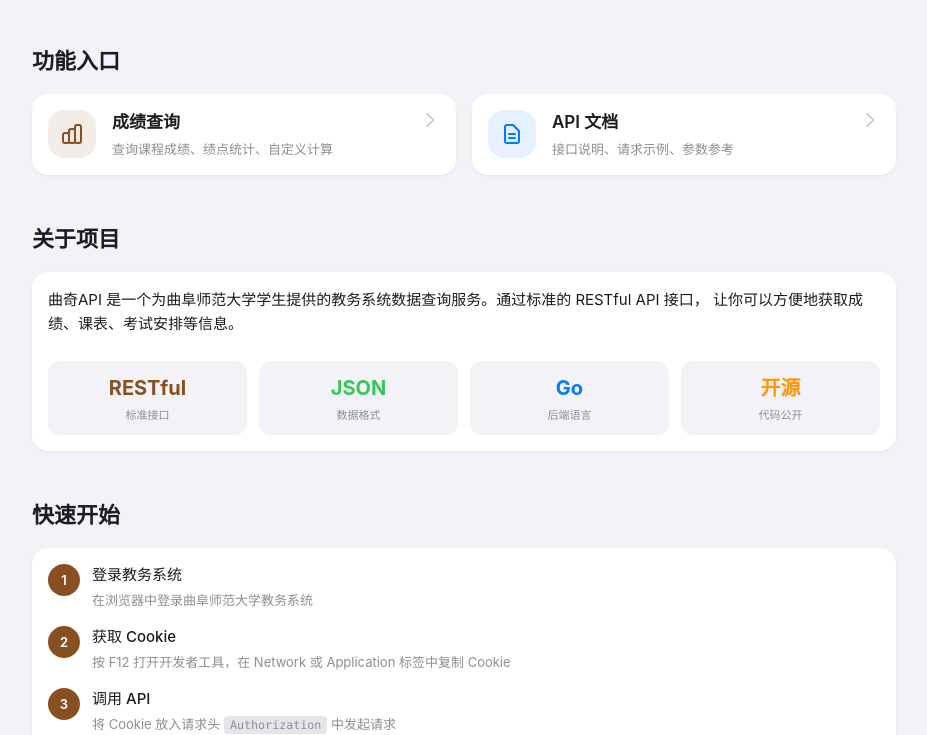
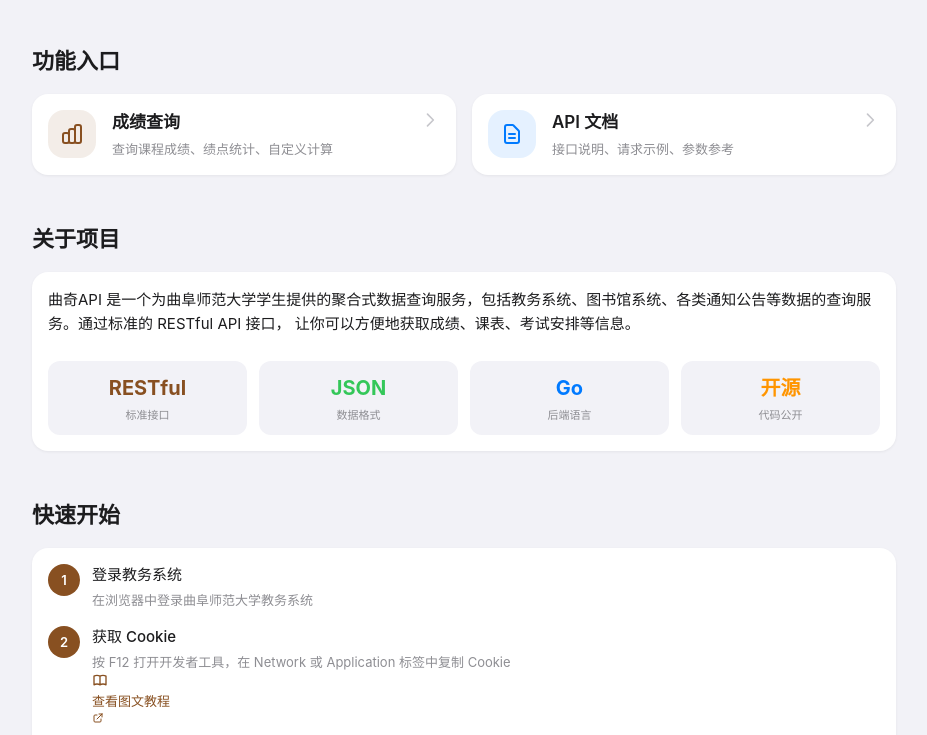
Before and after one commit to W1ndys/easy-qfnu-api-go, a plain HTML site: page web/index.html in a window 1280 px wide. Shown: the part 219-954 px from the top of the page, without its empty margins (176-1103 px from the left). Drawn offline with nearby package versions, Linux system fonts and the light colour scheme.

Commit message:
feat(index.html): 添加获取 Cookie 图文教程外链

```diff
--- a/web/index.html
+++ b/web/index.html
@@ -52,7 +52,7 @@
                 </a>
 
                 <!-- API 文档 -->
-                <a href="docs.html" class="card hover:shadow-md transition-all duration-250 hover:-translate-y-0.5 group">
+                <a href="//easy-qfnu-api.apifox.cn" target="_blank" class="card hover:shadow-md transition-all duration-250 hover:-translate-y-0.5 group">
                     <div class="flex items-start">
                         <div class="w-12 h-12 bg-info/10 rounded-2xl flex items-center justify-center mr-4 group-hover:bg-info/20 transition-colors">
                             <svg class="w-6 h-6 text-info" fill="none" stroke="currentColor" viewBox="0 0 24 24">
@@ -79,7 +79,7 @@
             <div class="card">
                 <div class="prose prose-sm max-w-none">
                     <p class="text-[15px] text-[#1C1C1E] leading-relaxed mb-4">
-                        曲奇API 是一个为曲阜师范大学学生提供的教务系统数据查询服务。通过标准的 RESTful API 接口，
+                        曲奇API 是一个为曲阜师范大学学生提供的聚合式数据查询服务，包括教务系统、图书馆系统、各类通知公告等数据的查询服务。通过标准的 RESTful API 接口，
                         让你可以方便地获取成绩、课表、考试安排等信息。
                     </p>
                     <div class="grid grid-cols-2 md:grid-cols-4 gap-3 mt-6">
@@ -121,6 +121,16 @@
                         <div>
                             <h4 class="text-[15px] font-medium text-[#1C1C1E]">获取 Cookie</h4>
                             <p class="text-[13px] text-[#8E8E93] mt-1">按 F12 打开开发者工具，在 Network 或 Application 标签中复制 Cookie</p>
+                            <a href="https://mp.weixin.qq.com/s/zFK9c4ecpGdRwXSKzaVFnw" target="_blank"
+                                class="inline-flex items-center text-[13px] text-primary hover:underline mt-2">
+                                <svg class="w-4 h-4 mr-1" fill="none" stroke="currentColor" viewBox="0 0 24 24">
+                                    <path stroke-linecap="round" stroke-linejoin="round" stroke-width="2" d="M12 6.253v13m0-13C10.832 5.477 9.246 5 7.5 5S4.168 5.477 3 6.253v13C4.168 18.477 5.754 18 7.5 18s3.332.477 4.5 1.253m0-13C13.168 5.477 14.754 5 16.5 5c1.747 0 3.332.477 4.5 1.253v13C19.832 18.477 18.247 18 16.5 18c-1.746 0-3.332.477-4.5 1.253"></path>
+                                </svg>
+                                查看图文教程
+                                <svg class="w-3 h-3 ml-1" fill="none" stroke="currentColor" viewBox="0 0 24 24">
+                                    <path stroke-linecap="round" stroke-linejoin="round" stroke-width="2" d="M10 6H6a2 2 0 00-2 2v10a2 2 0 002 2h10a2 2 0 002-2v-4M14 4h6m0 0v6m0-6L10 14"></path>
+                                </svg>
+                            </a>
                         </div>
                     </div>
                     <div class="flex items-start">
@@ -129,6 +139,7 @@
                             <h4 class="text-[15px] font-medium text-[#1C1C1E]">调用 API</h4>
                             <p class="text-[13px] text-[#8E8E93] mt-1">将 Cookie 放入请求头 <code class="bg-[#E5E5EA] px-1.5 py-0.5 rounded text-[12px]">Authorization</code> 中发起请求</p>
                         </div>
+
                     </div>
                 </div>
             </div>
```
